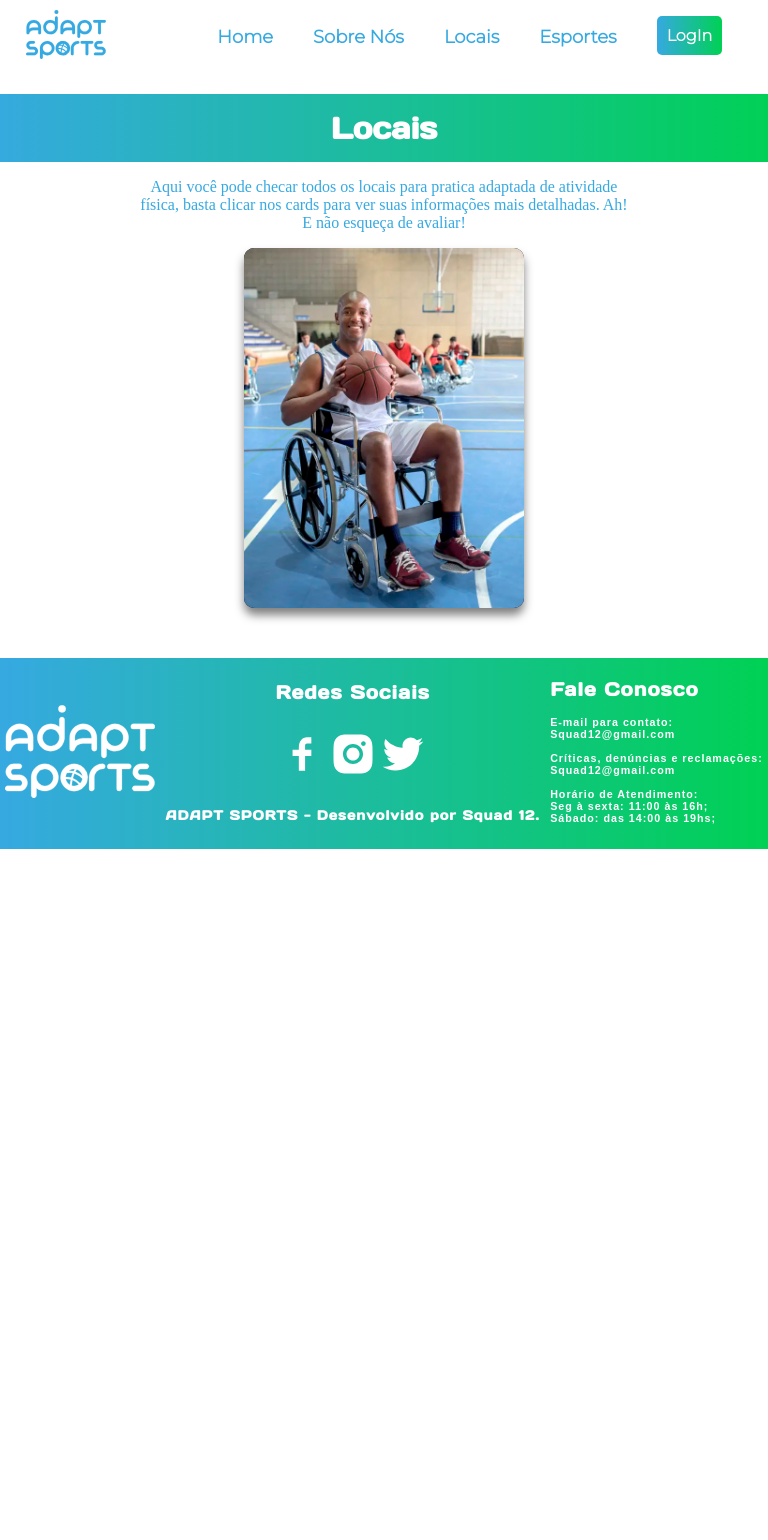
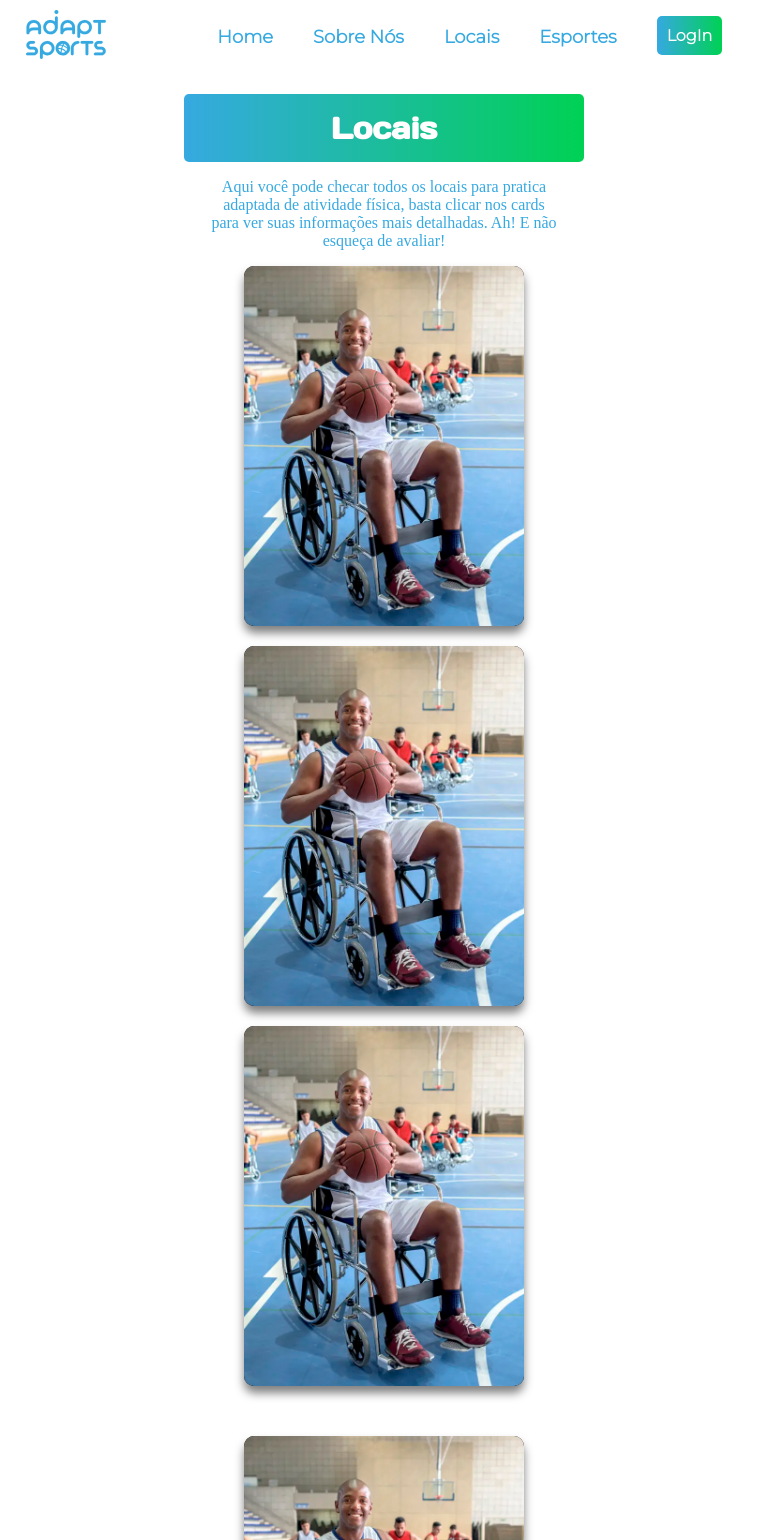
Before and after one commit to Tatiana3090/Projeto-final-entrega-4, a React (Create React App) app in the folder adaptsports-front-end/: page /locais in a window 768 px wide. Shown: the top 1540 px of the page. Before the commit the page ends 849 px from the top, so only its background shows below. Built offline with nearby package versions, Linux system fonts and the light colour scheme.

Commit message:
Commit Responsividade Locais e Footer finalizadas

```diff
--- a/adaptsports-front-end/package.json
+++ b/adaptsports-front-end/package.json
@@ -3,6 +3,11 @@
   "version": "0.1.0",
   "private": true,
   "dependencies": {
+    "@emotion/react": "^11.8.2",
+    "@emotion/styled": "^11.8.1",
+    "@material-ui/core": "^4.12.3",
+    "@mui/material": "^5.5.0",
+    "@mui/styled-engine-sc": "^5.4.2",
     "@testing-library/jest-dom": "^5.16.2",
     "@testing-library/react": "^12.1.3",
     "@testing-library/user-event": "^13.5.0",
@@ -11,6 +16,7 @@
     "react-icons": "^4.3.1",
     "react-router-dom": "^5.3.0",
     "react-scripts": "^2.1.3",
+    "styled-components": "^5.3.3",
     "web-vitals": "^2.1.4"
   },
   "scripts": {
--- a/adaptsports-front-end/src/Components/Footer/Footer.css
+++ b/adaptsports-front-end/src/Components/Footer/Footer.css
@@ -2,9 +2,15 @@
   font-family: "daysone";
   src: url("../../Assets/Fonts/DaysOne-Regular.ttf");
 }
+
+@media (min-width: 651px) {
+  .logofooter{
+    margin:30px 0;
+  }
   .footerGlobal {
     display: flex;
-  justify-content: space-around;
+    flex-direction: column;
+    justify-content: center;
     align-items: center;
     background: linear-gradient(to right, #36a9e1, #00d154);
   }
@@ -12,18 +18,85 @@
   .redesociais {
     color: #fff;
     font-family: "daysone";
-  letter-spacing:1px;
+    letter-spacing: 1px;
   }
 
   .fale-con {
+    text-align: center;
     color: #fff;
   }
   .fale-con h3 {
-  margin-bottom:-10px;
+    margin-bottom: -10px;
     font-family: "daysone";
-  letter-spacing:1px;
+    letter-spacing: 1px;
   }
   .fale-con h6 {
     font-family: Montserrat, sans-serif;
-  letter-spacing:1px;
+    letter-spacing: 1px;
   }
+}
+
+@media (max-width: 900px) {
+  .logofooter{
+    margin:30px 0;
+  }
+
+  .footerGlobal {
+    display: flex;
+    flex-direction: column;
+    justify-content: center;
+    align-items: center;
+    background: linear-gradient(to right, #36a9e1, #00d154);
+  }
+
+  .redesociais {
+    color: #fff;
+    font-family: "daysone";
+    letter-spacing: 1px;
+  }
+
+  .fale-con {
+    text-align: center;
+    color: #fff;
+  }
+  .fale-con h3 {
+    margin-bottom: -10px;
+    font-family: "daysone";
+    letter-spacing: 1px;
+  }
+  .fale-con h6 {
+    font-family: Montserrat, sans-serif;
+    letter-spacing: 1px;
+  }
+}
+
+@media (min-width: 901px) {
+  .footerGlobal {
+    display: flex;
+    flex-direction: row;
+    justify-content: space-around;
+    align-items: center;
+    background: linear-gradient(to right, #36a9e1, #00d154);
+    margin:0 30px;
+  }
+
+  .redesociais {
+    color: #fff;
+    font-family: "daysone";
+    letter-spacing: 1px;
+  }
+
+  .fale-con {
+    text-align: start;
+    color: #fff;
+  }
+  .fale-con h3 {
+    margin-bottom: -10px;
+    font-family: "daysone";
+    letter-spacing: 1px;
+  }
+  .fale-con h6 {
+    font-family: Montserrat, sans-serif;
+    letter-spacing: 1px;
+  }
+}
--- a/adaptsports-front-end/src/Components/NavBar/Navbar.css
+++ b/adaptsports-front-end/src/Components/NavBar/Navbar.css
@@ -6,7 +6,7 @@
 .navBarApp {
   display: flex;
   justify-content: space-around;
-  margin: 10px 0 0 0;
+  padding: 10px 0 0 0;
   background-color: #fff;
 }
 
@@ -19,7 +19,7 @@
 .list li {
   font-family: "montserrat-bold";
   font-weight: bold;
-  padding: 0 20px;
+  padding: 0 20px 0 20px;
 }
 
 .list .a {
@@ -29,7 +29,10 @@
 }
 
 .list .a:hover {
-  color: #00d154;
+  background: linear-gradient(to right, #36a9e1, #00d154);
+  color: #fff;
+  padding: 10px 0;
+  border-radius: 5px;
 }
 
 .Login{
--- a/adaptsports-front-end/src/Pages/Locais/Locais.css
+++ b/adaptsports-front-end/src/Pages/Locais/Locais.css
@@ -1,3 +1,74 @@
+@media (min-width: 651px) {
+  .divisor {
+    display: flex;
+    flex-direction: column;
+    align-items: center;
+  }
+
+  .divisor h3 {
+    text-align: center;
+    background: linear-gradient(to right, #36a9e1, #00d154);
+    width: 400px;
+    padding: 15px 0;
+    border-radius: 5px;
+    color: #fff;
+    font-family: "daysone";
+    font-size: 30px;
+    margin-bottom: 0px;
+  }
+
+  .divisor p {
+    max-width: 350px;
+    text-align: center;
+    font-family: Montserrat;
+    color: #36a9e1;
+  }
+  .cards {
+    margin-bottom: 50px;
+  }
+  .cardContainer {
+    display: flex;
+    flex-direction: column;
+    margin-bottom: 50px;
+  }
+}
+
+@media (max-width: 900px) {
+  .divisor {
+    display: flex;
+    flex-direction: column;
+    align-items: center;
+  }
+
+  .divisor h3 {
+    text-align: center;
+    background: linear-gradient(to right, #36a9e1, #00d154);
+    width: 400px;
+    padding: 15px 0;
+    border-radius: 5px;
+    color: #fff;
+    font-family: "daysone";
+    font-size: 30px;
+    margin-bottom: 0px;
+  }
+
+  .divisor p {
+    max-width: 350px;
+    text-align: center;
+    font-family: Montserrat;
+    color: #36a9e1;
+  }
+  .cards {
+    margin-bottom: 50px;
+  }
+  .cardContainer {
+    display: flex;
+    flex-direction: column;
+    margin-bottom: 50px;
+  }
+}
+
+@media (min-width: 901px) {
   .divisor {
     display: flex;
     flex-direction: column;
@@ -30,3 +101,4 @@
     flex-direction: row;
     margin-bottom: 50px;
   }
+}
--- a/adaptsports-front-end/src/Pages/Locais/index.js
+++ b/adaptsports-front-end/src/Pages/Locais/index.js
@@ -12,7 +12,14 @@ export default function Locais() {
       </div>
       <div className='cards'>
         <div className='cardContainer'>
-          <Card img={ imgCard }/>
+          <Card img={imgCard} /><br/>
+          <Card img={imgCard} /><br/>
+          <Card img={imgCard} />
+        </div>
+        <div className='cardContainer'>
+          <Card img={imgCard} /><br/>
+          <Card img={imgCard} /><br/>
+          <Card img={imgCard} />
         </div>
 
       </div>
```
Also changed, not shown: adaptsports-front-end/src/Pages/Home/index.js (line endings or trailing spaces), 1 other file (tests, documents, lock files or other folders). Lines whose indentation alone changed are shown as unchanged.
